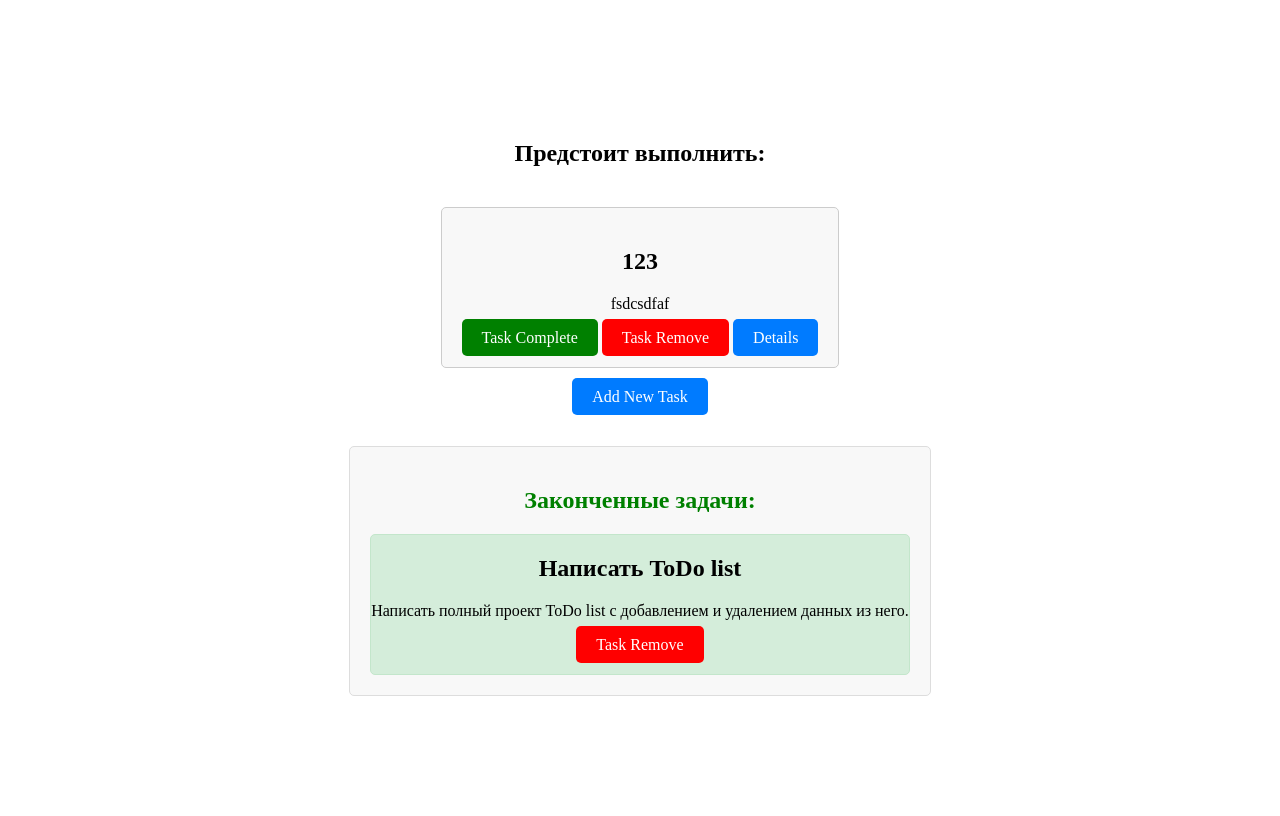
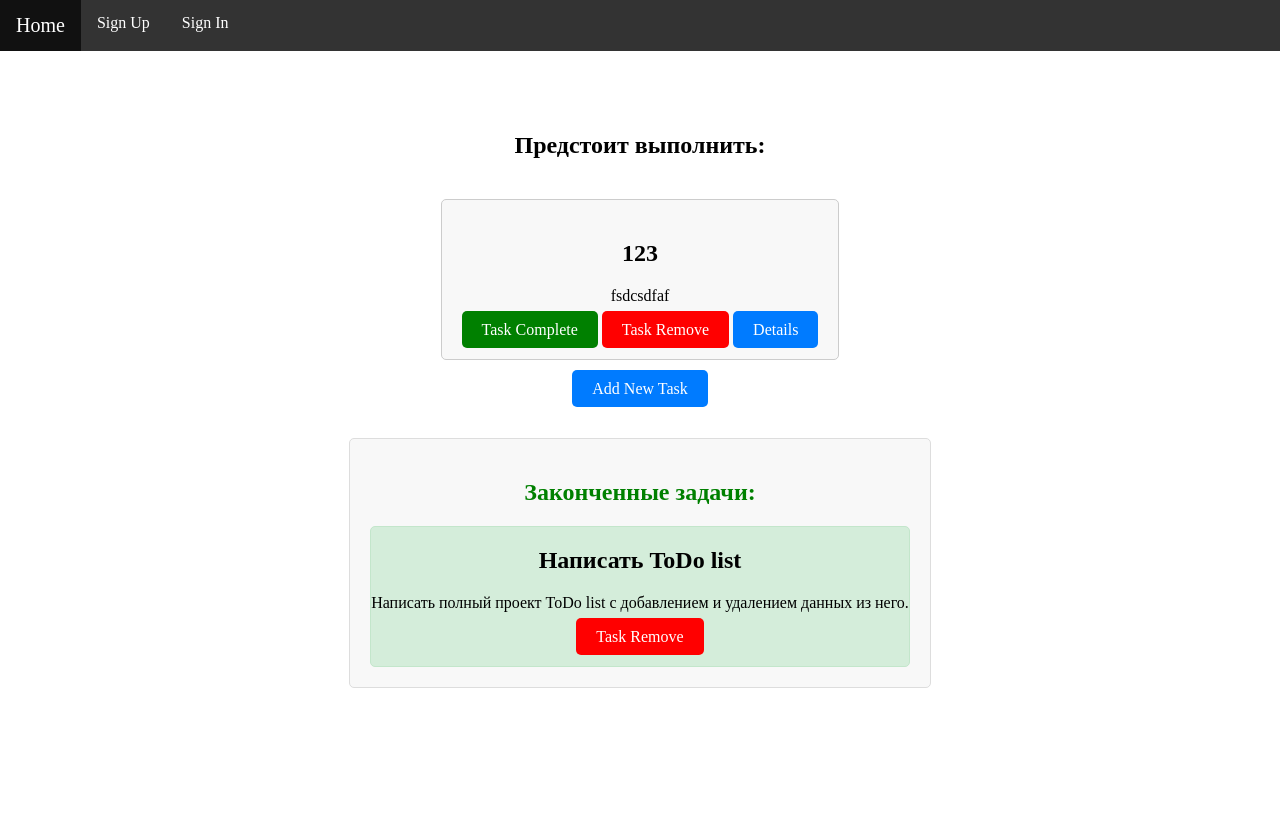
Before and after one commit to B1ssultanov/ToDo, a Django app: page / in a window 1280 px wide. After the commit the page ends 688 px from the top, so only its background shows below. Run offline with Django 4.2, Linux system fonts and the light colour scheme; data comes from the database, SQL or seed files in the repository; both versions use the stored data as it was after the commit.

Commit message:
Added Navbar with table update
Added Navbar to Home page and added the Users table, and also added user_id field in Lists model where we storing the all tasks.

```diff
--- a/main/admin.py
+++ b/main/admin.py
@@ -1,6 +1,6 @@
 from django.contrib import admin
 
-from main.models import List, Complete
+from main.models import List, Complete, Users
 
 
 @admin.register(List)
@@ -11,3 +11,7 @@ class ListAdmin(admin.ModelAdmin):
 @admin.register(Complete)
 class ListAdmin(admin.ModelAdmin):
     list_display = ('title', 'author', 'date')
+
+@admin.register(Users)
+class ListAdmin(admin.ModelAdmin):
+    list_display = ('id', 'name', 'surname', 'phone')
--- a/main/models.py
+++ b/main/models.py
@@ -2,32 +2,47 @@ from django.db import models
 
 # Create your models here.
 
+class Users(models.Model):
+    ''''Данные о Пользователях'''
+    email    = models.EmailField('email')
+    phone    = models.IntegerField('phone')
+    name     = models.CharField('Name', max_length=100)
+    surname  = models.CharField('Surname', max_length=100)
+    birthday = models.DateField('birthday')
+
+    def __str__(self):
+        return f'{self.name} {self.surname}'
+
+    class Meta:
+        verbose_name        = 'Пользователь'
+        verbose_name_plural = 'Пользователи'
 
 class List(models.Model):
     ''''Данные о Задачах'''
-    title = models.CharField('Заголовок Задачи', max_length=100)
+    user_id     = models.ForeignKey(Users, on_delete=models.CASCADE)
+    title       = models.CharField('Заголовок Задачи', max_length=100)
     description = models.TextField('Текст задачи')
-    author = models.CharField('Имя автора', max_length=100)
-    date = models.DateField('Дата задачи')
+    author      = models.CharField('Имя автора', max_length=100)
+    date        = models.DateField('Дата задачи')
 
     def __str__(self):
         return f'{self.title}, {self.description}'
 
     class Meta:
-        verbose_name = 'Задача'
+        verbose_name        = 'Задача'
         verbose_name_plural = 'Задачи'
 
 
 class Complete(models.Model):
     ''''Данные о Задачах'''
-    title = models.CharField('Заголовок Задачи', max_length=100)
+    title       = models.CharField('Заголовок Задачи', max_length=100)
     description = models.TextField('Текст задачи')
-    author = models.CharField('Имя автора', max_length=100)
-    date = models.DateField('Дата задачи')
+    author      = models.CharField('Имя автора', max_length=100)
+    date        = models.DateField('Дата задачи')
 
     def __str__(self):
         return f'{self.title}, {self.description}'
 
     class Meta:
-        verbose_name = 'Выполненно'
+        verbose_name        = 'Выполненно'
         verbose_name_plural = 'Выполненные'
--- a/static/home_style.css
+++ b/static/home_style.css
@@ -1,3 +1,7 @@
+body{
+  margin: 0px;
+}
+
 .task_block{
     position: relative;
     border: black solid 5px;
@@ -98,3 +102,31 @@
   margin: auto;
   text-align: center;
 }
+
+ul {
+  list-style-type: none;
+  margin: 0;
+  padding: 0;
+  overflow: hidden;
+  background-color: #333;
+  position: fixed;
+  top: 0;
+  width: 100%;
+}
+
+li {
+  float: left;
+}
+
+li a {
+  display: block;
+  color: white;
+  text-align: center;
+  padding: 14px 16px;
+  text-decoration: none;
+}
+
+/* Change the link color to #111 (black) on hover */
+li a:hover {
+  background-color: #111;
+}
--- a/templates/home/home.html
+++ b/templates/home/home.html
@@ -8,38 +8,13 @@
 	<link rel="stylesheet" href="{% static 'home_style.css' %}" type="text/css" media="all" />
 </head>
 <body>
-{#    <div>#}
-{#        <div>#}
-{#            <h1 style="font-size: 50px"> Предстоит выполнить:</h1>#}
-{#        </div>#}
-{#        <div>#}
-{#            {% for task in tasks %}#}
-{#                <div class="task_block">#}
-{#                    <h1>{{ task.title }}</h1>#}
-{#                    <h2>{{ task.description }}</h2>#}
-{#                    <a href="complete/{{ task.id }}" class="finish">Task Complete</a>#}
-{#                    <br>#}
-{#                    <a href="remove_task/{{ task.id }}" class="remove">Task Remove</a>#}
-{#                    <br>#}
-{#                    <a href="task_details/{{ task.id }}" class="details">Details</a>#}
-{#                </div>#}
-{#            {% endfor %}#}
-{#        </div>#}
-{#        <div>#}
-{#            <a href="add_task" class="addTask">Add New Task</a>#}
-{#        </div>#}
-{#    </div>#}
-{#    <div>#}
-{#        <h1 style="color:green; font-size: 50px"> Законченные задачи:</h1>#}
-{#    </div>#}
-{##}
-{#    {% for completed_task in completed_tasks %}#}
-{#        <div class="completed_task_block">#}
-{#            <h1>{{ completed_task.title }}</h1>#}
-{#            <h2>{{ completed_task.description }}</h2>#}
-{#            <a href="remove_finished_task/{{ completed_task.id }}" class="remove">Task Remove</a>#}
-{#        </div>#}
-{#    {% endfor %}#}
+    <div>
+        <ul>
+            <li><a href="/" style="font-size: 20px">Home</a></li>
+            <li><a href="/">Sign Up</a></li>
+            <li><a href="/">Sign In</a></li>
+        </ul>
+    </div>
     <div class="page-container">
         <div class="tasks-container">
             <h1 class="section-title">Предстоит выполнить:</h1>
```
Also changed, not shown: templates/task/task_add.html (+0 -8 lines), db.sqlite3, main/migrations/0003_users.py (added), main/migrations/0004_list_user_id.py (added).
